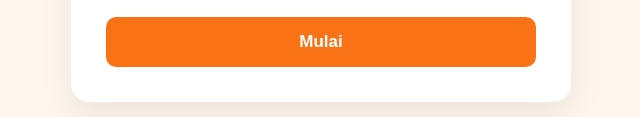
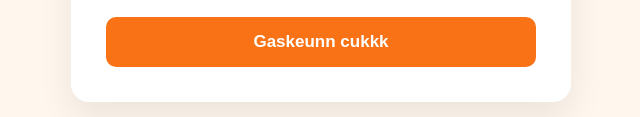
Before and after one commit to fahriajah0986-hub/latihan-sandi, a plain HTML site: page index.html in a window 1280 px wide. Shown: the part 569-686 px from the top of the page, without its empty margins (319-959 px from the left). Drawn offline with Linux system fonts and the light colour scheme.

Commit message:
perubahan lagi

```diff
--- a/index.html
+++ b/index.html
@@ -62,7 +62,7 @@
                 </div>
 
                 <button type="button" id="mulai">
-                    Mulai
+                    Gaskeunn cukkk
                 </button>
 
             </form>
```
